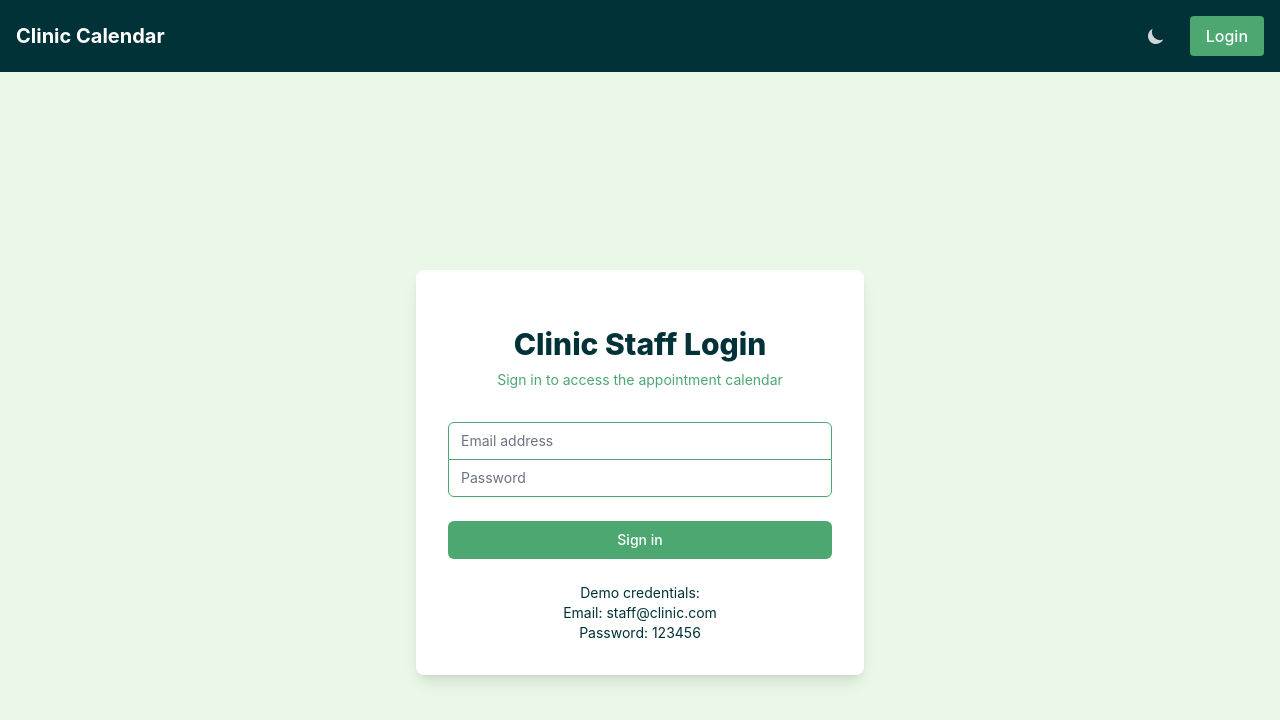
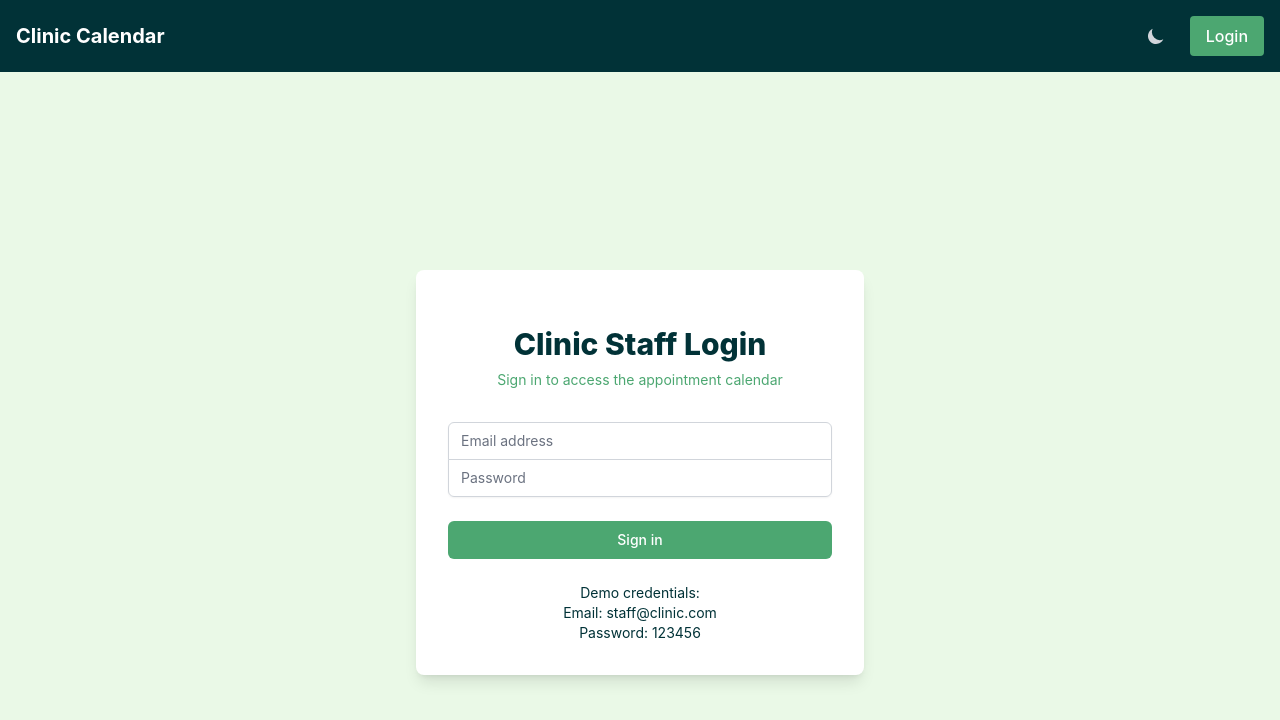
Before and after one commit to farsen119/AppointmentCalender, a React (Vite) app in the folder appointment-calendar/: page /login in a window 1280 px wide. Shown: the top 720 px of the page. Built offline with nearby package versions, Linux system fonts and the light colour scheme; the HTML template or start-up script is replaced by a standard one.

Commit message:
login page with dark mode fully done

```diff
--- a/appointment-calendar/src/components/AppointmentCalendar.jsx
+++ b/appointment-calendar/src/components/AppointmentCalendar.jsx
@@ -37,11 +37,9 @@ const AppointmentCalendar = () => {
   const [selectedDay, setSelectedDay] = useState(null);
   const [isMobileView, setIsMobileView] = useState(false);
 
-  // Filter states
   const [filterDoctor, setFilterDoctor] = useState('');
   const [filterPatient, setFilterPatient] = useState('');
 
-  // Dark mode
   const { isDarkMode } = useDarkMode();
 
   useEffect(() => {
@@ -65,7 +63,6 @@ const AppointmentCalendar = () => {
     }
   }, []);
 
-  // Filter appointments when filters change
   useEffect(() => {
     let filtered = events;
 
@@ -390,7 +387,6 @@ const AppointmentCalendar = () => {
       );
     };
 
-    // Custom month view
     const CustomMonth = ({ date }) => {
       const start = startOfWeek(startOfMonth(date), { weekStartsOn: 0 });
       const end = endOfWeek(endOfMonth(date), { weekStartsOn: 0 });
--- a/appointment-calendar/src/components/Login.jsx
+++ b/appointment-calendar/src/components/Login.jsx
@@ -1,5 +1,6 @@
 import React, { useState } from 'react';
 import { useNavigate } from 'react-router-dom';
+import { useDarkMode } from '../contexts/DarkModeContext';
 
 const Login = () => {
   const [email, setEmail] = useState('');
@@ -7,6 +8,7 @@ const Login = () => {
   const [error, setError] = useState('');
   const [isLoading, setIsLoading] = useState(false);
   const navigate = useNavigate();
+  const { isDarkMode } = useDarkMode();
 
   const handleSubmit = async (e) => {
     e.preventDefault();
@@ -26,13 +28,15 @@ const Login = () => {
   };
 
   return (
-    <div className="min-h-screen flex items-center justify-center" style={{ backgroundColor: '#eaf9e7' }}>
-      <div className="max-w-md w-full space-y-8 p-8 bg-white rounded-lg shadow-lg">
+    <div className={`min-h-screen flex items-center justify-center ${isDarkMode ? 'bg-gray-900' : 'bg-primary'}`}>
+      <div className={`max-w-md w-full space-y-8 p-8 rounded-lg shadow-lg ${
+        isDarkMode ? 'bg-gray-800' : 'bg-white'
+      }`}>
         <div>
-          <h2 className="mt-6 text-center text-3xl font-extrabold" style={{ color: '#013237' }}>
+          <h2 className={`mt-6 text-center text-3xl font-extrabold ${isDarkMode ? 'text-white' : 'text-dark'}`}>
             Clinic Staff Login
           </h2>
-          <p className="mt-2 text-center text-sm" style={{ color: '#4ca771' }}>
+          <p className={`mt-2 text-center text-sm ${isDarkMode ? 'text-green-400' : 'text-accent'}`}>
             Sign in to access the appointment calendar
           </p>
         </div>
@@ -48,14 +52,14 @@ const Login = () => {
                 type="email"
                 autoComplete="email"
                 required
-                className="appearance-none rounded-none relative block w-full px-3 py-2 border border-gray-300 placeholder-gray-500 text-gray-900 rounded-t-md focus:outline-none focus:ring-2 focus:ring-green-500 focus:border-green-500 focus:z-10 sm:text-sm"
+                className={`appearance-none rounded-none relative block w-full px-3 py-2 border placeholder-gray-500 focus:outline-none focus:ring-2 focus:ring-green-500 focus:border-green-500 focus:z-10 sm:text-sm rounded-t-md ${
+                  isDarkMode
+                    ? 'bg-gray-700 border-gray-600 text-white placeholder-gray-400'
+                    : 'border-gray-300 text-gray-900'
+                }`}
                 placeholder="Email address"
                 value={email}
                 onChange={(e) => setEmail(e.target.value)}
-                style={{
-                  borderColor: '#4ca771',
-                  focusRingColor: '#4ca771'
-                }}
               />
             </div>
             <div>
@@ -68,14 +72,14 @@ const Login = () => {
                 type="password"
                 autoComplete="current-password"
                 required
-                className="appearance-none rounded-none relative block w-full px-3 py-2 border border-gray-300 placeholder-gray-500 text-gray-900 rounded-b-md focus:outline-none focus:ring-2 focus:ring-green-500 focus:border-green-500 focus:z-10 sm:text-sm"
+                className={`appearance-none rounded-none relative block w-full px-3 py-2 border placeholder-gray-500 focus:outline-none focus:ring-2 focus:ring-green-500 focus:border-green-500 focus:z-10 sm:text-sm rounded-b-md ${
+                  isDarkMode
+                    ? 'bg-gray-700 border-gray-600 text-white placeholder-gray-400'
+                    : 'border-gray-300 text-gray-900'
+                }`}
                 placeholder="Password"
                 value={password}
                 onChange={(e) => setPassword(e.target.value)}
-                style={{
-                  borderColor: '#4ca771',
-                  focusRingColor: '#4ca771'
-                }}
               />
             </div>
           </div>
@@ -90,14 +94,13 @@ const Login = () => {
             <button
               type="submit"
               disabled={isLoading}
-              className="group relative w-full flex justify-center py-2 px-4 border border-transparent text-sm font-medium rounded-md text-white focus:outline-none focus:ring-2 focus:ring-offset-2 focus:ring-green-500 disabled:opacity-50"
-              style={{ backgroundColor: '#4ca771' }}
+              className="group relative w-full flex justify-center py-2 px-4 border border-transparent text-sm font-medium rounded-md text-white focus:outline-none focus:ring-2 focus:ring-offset-2 focus:ring-green-500 disabled:opacity-50 bg-accent hover:bg-green-700"
             >
               {isLoading ? 'Signing in...' : 'Sign in'}
             </button>
           </div>
 
-          <div className="text-center text-sm" style={{ color: '#013237' }}>
+          <div className={`text-center text-sm ${isDarkMode ? 'text-gray-400' : 'text-dark'}`}>
             <p>Demo credentials:</p>
             <p>Email: staff@clinic.com</p>
             <p>Password: 123456</p>
--- a/appointment-calendar/src/data/appointmentData.js
+++ b/appointment-calendar/src/data/appointmentData.js
@@ -1,21 +1,19 @@
 export const patients = [
-  { id: 1, name: 'John Doe', phone: '+1-555-0101', email: 'john.doe@email.com' },
-  { id: 2, name: 'Sarah Wilson', phone: '+1-555-0102', email: 'sarah.wilson@email.com' },
-  { id: 3, name: 'Mike Johnson', phone: '+1-555-0103', email: 'mike.johnson@email.com' },
-  { id: 4, name: 'Emily Chen', phone: '+1-555-0104', email: 'emily.chen@email.com' },
-  { id: 5, name: 'David Brown', phone: '+1-555-0105', email: 'david.brown@email.com' },
-  { id: 6, name: 'Lisa Garcia', phone: '+1-555-0106', email: 'lisa.garcia@email.com' },
-  { id: 7, name: 'Robert Taylor', phone: '+1-555-0107', email: 'robert.taylor@email.com' },
-  { id: 8, name: 'Maria Rodriguez', phone: '+1-555-0108', email: 'maria.rodriguez@email.com' }
+  { id: 1, name: 'Dhoni', phone: '+91-1234567891', email: 'dhoni@email.com' },
+  { id: 2, name: 'Virat Kohli', phone: '+91-1234567892', email: 'virat.kohli@email.com' },
+  { id: 3, name: 'Rohit sharma', phone: '+91-1234567895', email: 'rohith.sharma@email.com' },
+  { id: 4, name: 'Raina', phone: '+91-7894561237', email: 'raina@email.com' },
+  { id: 5, name: 'Dravid', phone: '+91-5467891239', email: 'dravid@email.com' },
+  { id: 6, name: 'AB de Villiers', phone: '+91-3214567895', email: 'abd@email.com' },
+  { id: 7, name: 'Ruturaj gaikwad', phone: '+91-5895215514', email: 'ruturajgaikwad@email.com' },
 ];
 
 export const doctors = [
-  { id: 1, name: 'Dr. Smith', specialization: 'General Medicine', phone: '+1-555-0201' },
-  { id: 2, name: 'Dr. Johnson', specialization: 'Cardiology', phone: '+1-555-0202' },
-  { id: 3, name: 'Dr. Brown', specialization: 'Pediatrics', phone: '+1-555-0203' },
-  { id: 4, name: 'Dr. Davis', specialization: 'Orthopedics', phone: '+1-555-0204' },
-  { id: 5, name: 'Dr. Wilson', specialization: 'Dermatology', phone: '+1-555-0205' },
-  { id: 6, name: 'Dr. Garcia', specialization: 'Neurology', phone: '+1-555-0206' }
+  { id: 1, name: 'Dr. Messi', specialization: 'General Medicine', phone: '+91-1234567890' },
+  { id: 2, name: 'Dr. Ronaldo', specialization: 'Cardiology', phone: '+91-1234590000' },
+  { id: 3, name: 'Dr. Neymar', specialization: 'Heart', phone: '+91-1234561111' },
+  { id: 4, name: 'Dr. Mbappe', specialization: 'Orthopedics', phone: '+91-1234522222' },
+  { id: 5, name: 'Dr. Salah', specialization: 'Dermatology', phone: '++91-1234235725' },
 ];
 
 export const timeSlots = [
```
